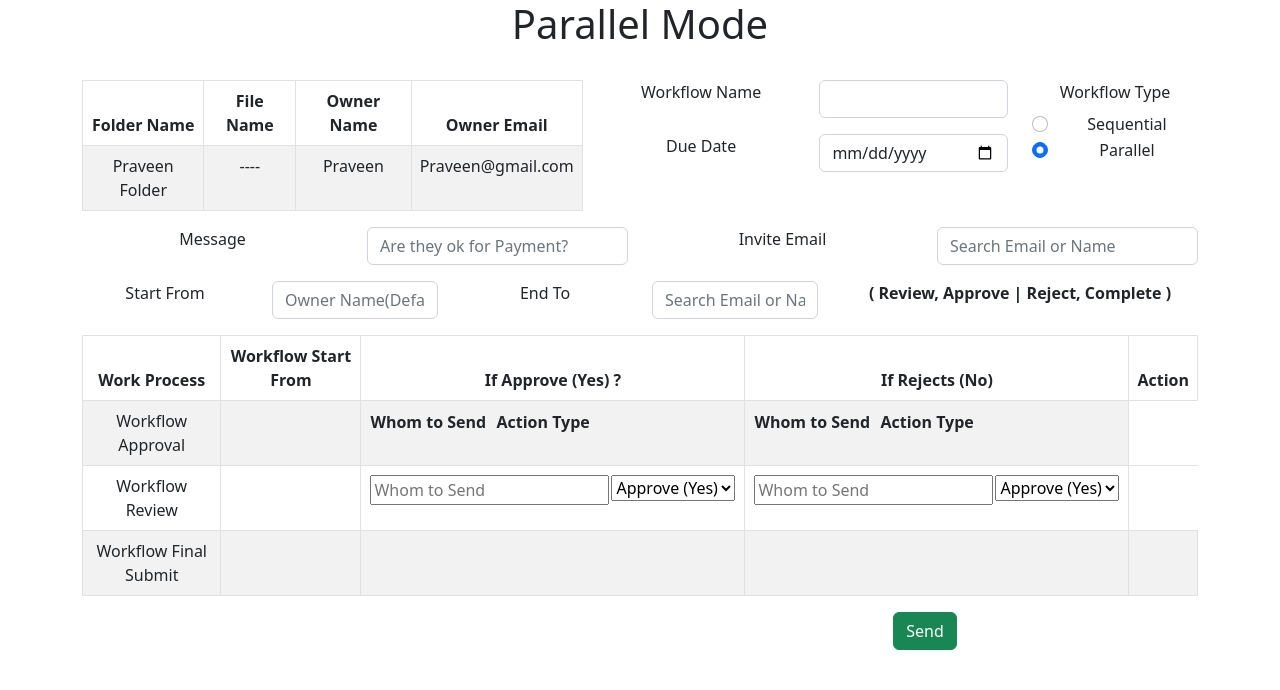
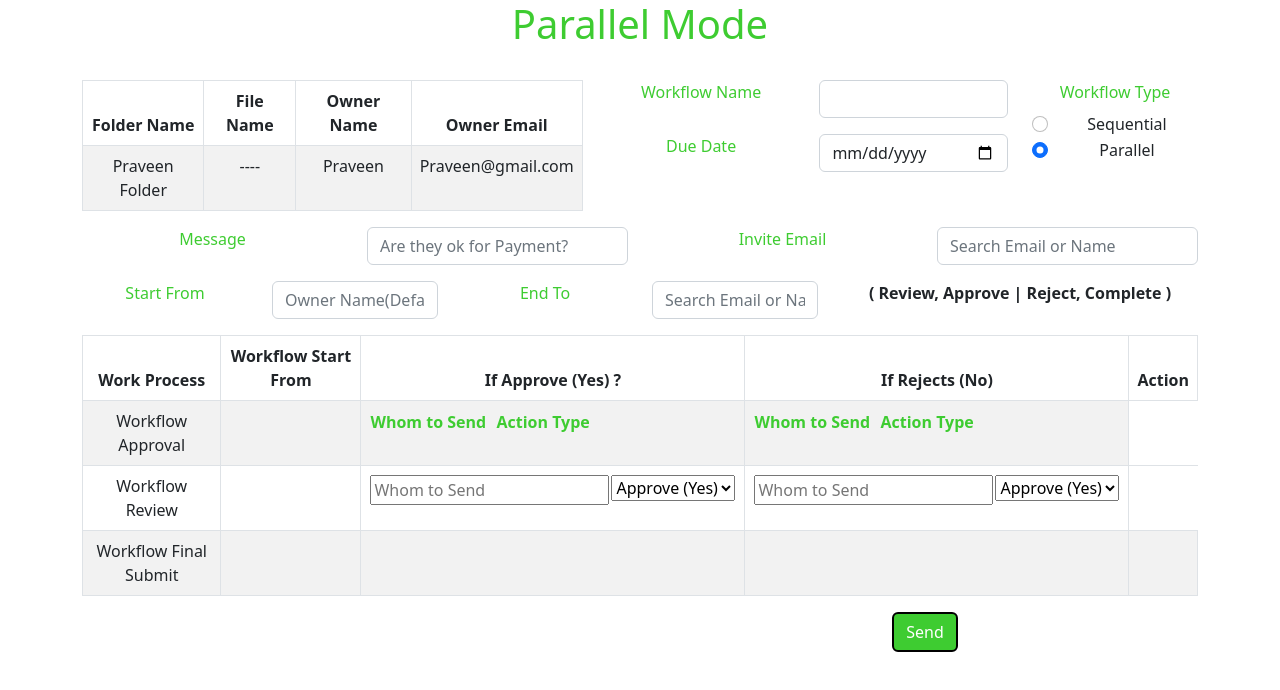
Before and after one commit to jisshub/parallel-mode-app-reactjs-development, a React (Create React App) app: page / in a window 1280 px wide. Shown: the top 690 px of the page. Built offline with nearby package versions, Linux system fonts and the light colour scheme.

Commit message:
Font color of text and button changed to green

```diff
--- a/src/App.js
+++ b/src/App.js
@@ -5,7 +5,7 @@ import 'bootstrap/dist/css/bootstrap.min.css';
 function App() {
   return (
     <div className="App">
-      <h1>Parallel Mode</h1>
+      <h1 style={{color: '#3ecc31'}}>Parallel Mode</h1>
       <Workflow />
     </div>
   );
--- a/src/components/Workflow.css
+++ b/src/components/Workflow.css
@@ -1,3 +1,10 @@
 div.table, div.workflow-form, div.workflow-form-2 {
     margin-top: 1.5rem;
 }
+.label-clr,.th-clr {
+    color: #3ecc31;
+}
+
+.btn-clr{
+
+}
--- a/src/components/Workflow.js
+++ b/src/components/Workflow.js
@@ -39,7 +39,7 @@ export default function Workflow() {
                         <Form.Group className='mb-3'>
                             <Row>
                                 <Col>
-                                    <Form.Label>Workflow Name</Form.Label>
+                                    <Form.Label className='label-clr'>Workflow Name</Form.Label>
                                 </Col>
                                 <Col>
                                     <Form.Control type='text' />
@@ -50,7 +50,7 @@ export default function Workflow() {
                         <Form.Group className='mb-3'>
                             <Row>
                                 <Col>
-                                    <Form.Label>Due Date</Form.Label>
+                                    <Form.Label className='label-clr'>Due Date</Form.Label>
                                 </Col>
                                 <Col>
                                     <Form.Control type='date' />
@@ -66,7 +66,7 @@ export default function Workflow() {
                         <Form.Group className='mb-3'>
                             <Row>
                                 <Col>
-                                    <Form.Label>Workflow Type</Form.Label>
+                                    <Form.Label className='label-clr'>Workflow Type</Form.Label>
                                 </Col>
                                 <Col>
                                     <Form.Check
@@ -94,7 +94,7 @@ export default function Workflow() {
                         <Form.Group className='mb-3'>
                             <Row>
                                 <Col>
-                                    <Form.Label>Message</Form.Label>
+                                    <Form.Label className='label-clr'>Message</Form.Label>
                                 </Col>
                                 <Col>
                                     <Form.Control
@@ -113,7 +113,7 @@ export default function Workflow() {
                         <Form.Group className='mb-3'>
                             <Row>
                                 <Col>
-                                    <Form.Label>Invite Email</Form.Label>
+                                    <Form.Label className='label-clr' >Invite Email</Form.Label>
                                 </Col>
                                 <Col>
                                     <Form.Control
@@ -134,7 +134,7 @@ export default function Workflow() {
                         <Form.Group className='mb-3'>
                             <Row>
                                 <Col>
-                                    <Form.Label>Start From</Form.Label>
+                                    <Form.Label className='label-clr' >Start From</Form.Label>
                                 </Col>
                                 <Col>
                                     <Form.Control
@@ -153,7 +153,7 @@ export default function Workflow() {
                         <Form.Group className='mb-3'>
                             <Row>
                                 <Col>
-                                    <Form.Label>End To</Form.Label>
+                                    <Form.Label className='label-clr' >End To</Form.Label>
                                 </Col>
                                 <Col>
                                     <Form.Control
@@ -195,16 +195,16 @@ export default function Workflow() {
                                 <td>
                                     <tr>
                                         <thead>
-                                            <th>Whom to Send &nbsp;</th>
-                                            <th>Action Type</th>
+                                            <th className='th-clr'>Whom to Send &nbsp;</th>
+                                            <th className='th-clr'>Action Type</th>
                                         </thead>
                                     </tr>
                                 </td>
                                 <td>
                                     <tr>
                                         <thead>
-                                            <th>Whom to Send &nbsp;</th>
-                                            <th>Action Type</th>
+                                            <th className='th-clr'>Whom to Send &nbsp;</th>
+                                            <th className='th-clr'>Action Type</th>
                                         </thead>
                                     </tr>
                                 </td>
@@ -266,7 +266,10 @@ export default function Workflow() {
             <Col>
             </Col>
             <Col>
-                <Button variant='success'>Send</Button>
+                <Button style={{backgroundColor: '#3ecc31', border: '2px solid black'}}
+                        variant='success'>
+                    Send
+                </Button>
             </Col>
         </Row>
     </Container>
```
